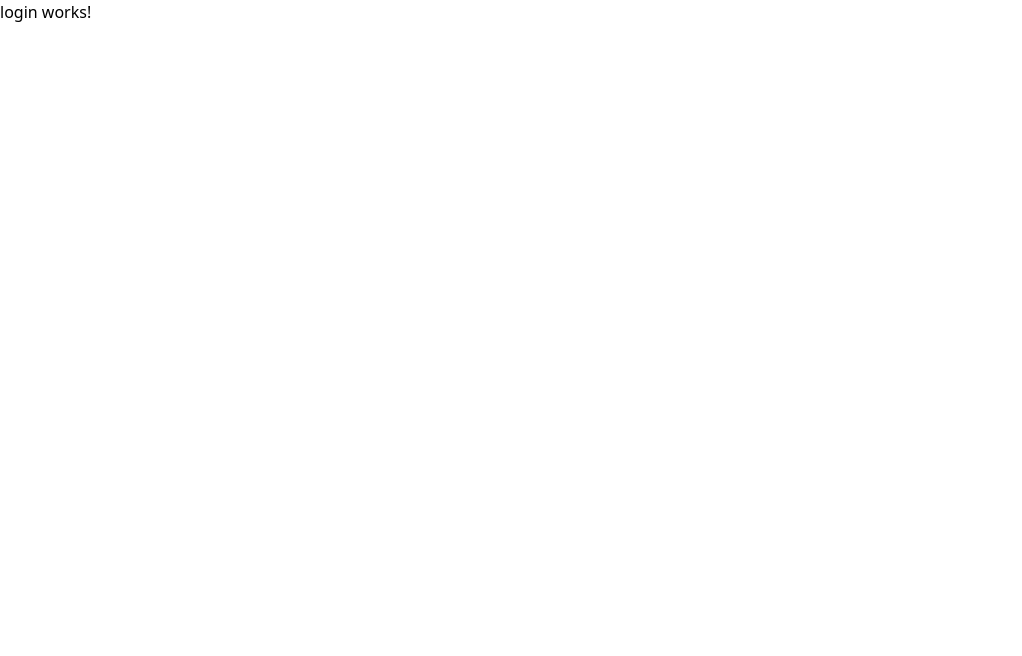
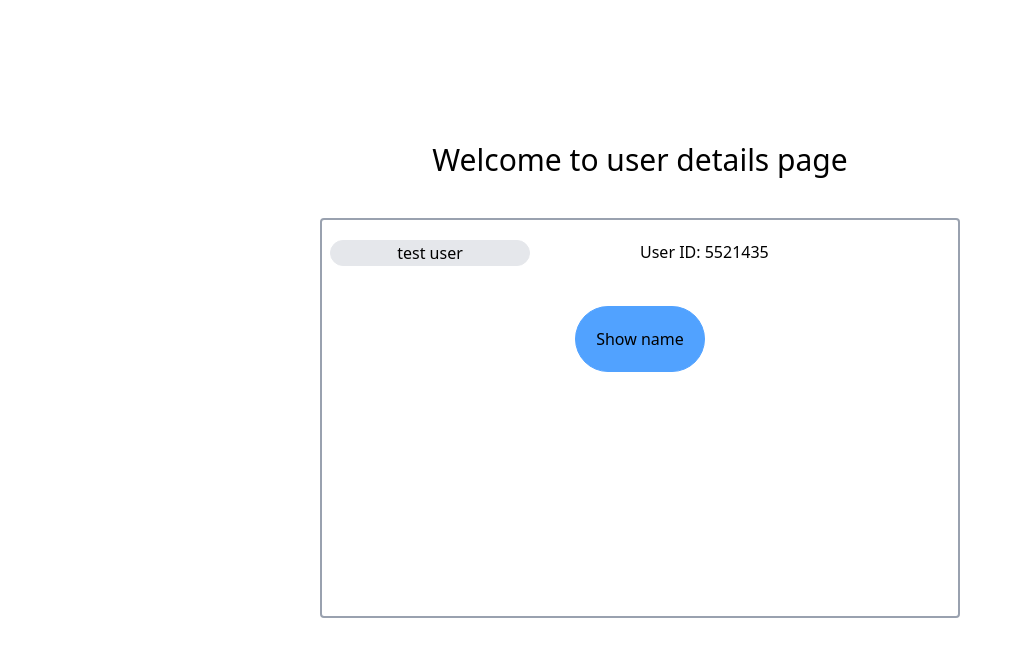
Before and after one commit to KavishkaImalsha/Angular-Sample-Project, an Angular app: page / in a window 1280 px wide. Shown: the top 656 px of the page, without its empty margins (0-1022 px from the left). Built offline with nearby package versions, Linux system fonts and the light colour scheme.

Commit message:
Use define variables to show values in UI

```diff
--- a/src/app/components/login/login.html
+++ b/src/app/components/login/login.html
@@ -1 +1,22 @@
-<p>login works!</p>
+<div class="flex flex-col justify-center items-center h-screen">
+    <h1 class="text-bold text-3xl">Welcome to user details page</h1>
+
+    <div class="w-[50%] h-[50%] my-10 border-2 border-gray-400 rounded">
+        <div class="grid grid-cols-2 mx-2 my-5">
+            <!-- itercepctor -->
+            <input type="text" [value]="userName"
+            class="w-50 border border-gray-200 rounded-full text-center bg-gray-200" disabled>
+            <!-- property binding -->
+            <p>User ID: {{userId}}</p>
+        </div>
+        <div class="my-10 text-3xl font-bold text-center">
+            @if(showEmail) {
+                <p>{{email}}</p>
+            }
+        </div>
+        <div class="flex items-center justify-center">
+             <!-- event binding -->
+            <button (click) ="showName()" class="p-5 border border-blue-400 bg-blue-400 rounded-full">Show name</button>
+        </div>
+    </div>
+</div>
--- a/src/app/components/login/login.ts
+++ b/src/app/components/login/login.ts
@@ -14,12 +14,14 @@ export class Login {
     description: "Web Developer"
   }
   email: String
+  showEmail:Boolean = false
 
   constructor() {
     this.email = "testuser@gmail.com"
   }
 
   showName() {
+    this.showEmail = true
     return this.userName
   }
 }
```
